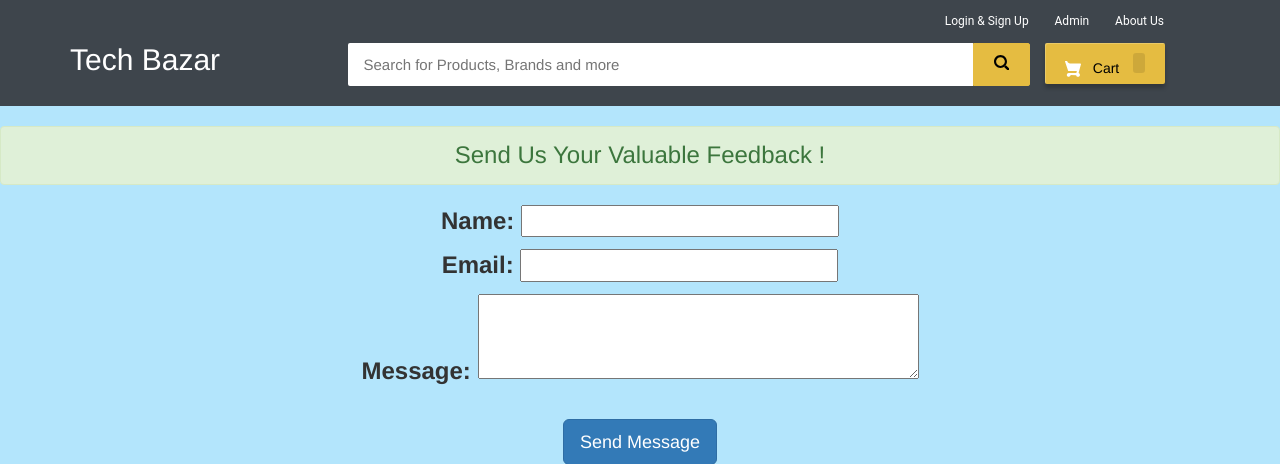
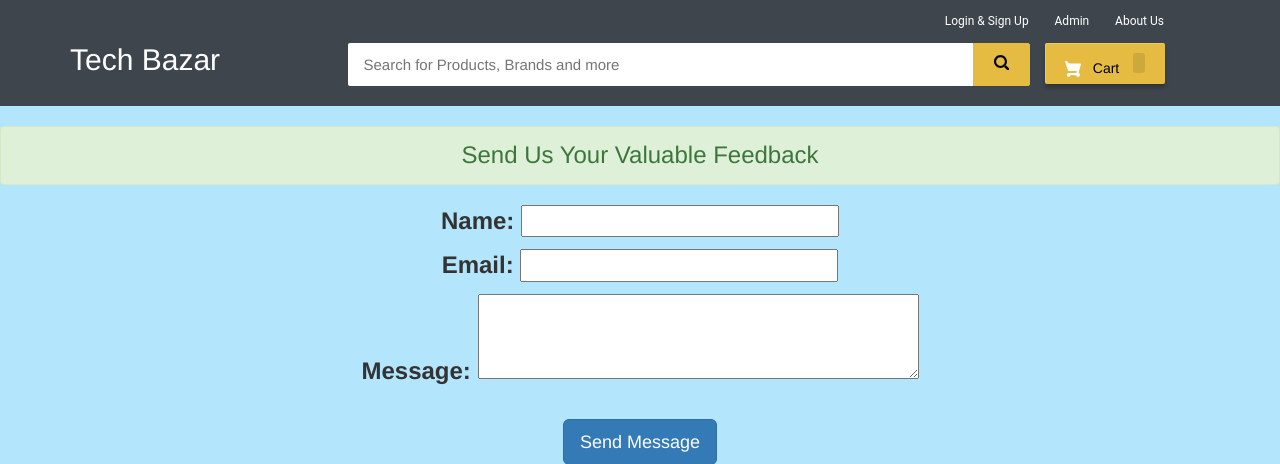
Before and after one commit to HasanAlMamun7/CSE-322, a Django app: page /contactus in a window 1280 px wide. Shown: the top 464 px of the page. Run offline with Django 3.2, Linux system fonts and the light colour scheme; some libraries are stand-ins or nearby versions.

Commit message:
Edit code and add some code

```diff
--- a/templates/ecom/contactus.html
+++ b/templates/ecom/contactus.html
@@ -5,7 +5,7 @@
 <head>
   <meta name="viewport" content="width=device-width, initial-scale=1, shrink-to-fit=no">
 
-  <title>Simple E-commerce</title>
+  <title>Tech Bazar</title>
 
 
 </head>
@@ -19,7 +19,7 @@
   {%endif%}
 
   <center>
-    <h3 class='alert alert-success'>Send Us Your Valuable Feedback !</h3>
+    <h3 class='alert alert-success'>Send Us Your Valuable Feedback </h3>
 
     <form method="POST">
       <!-- Very Important csrf Token -->
```
